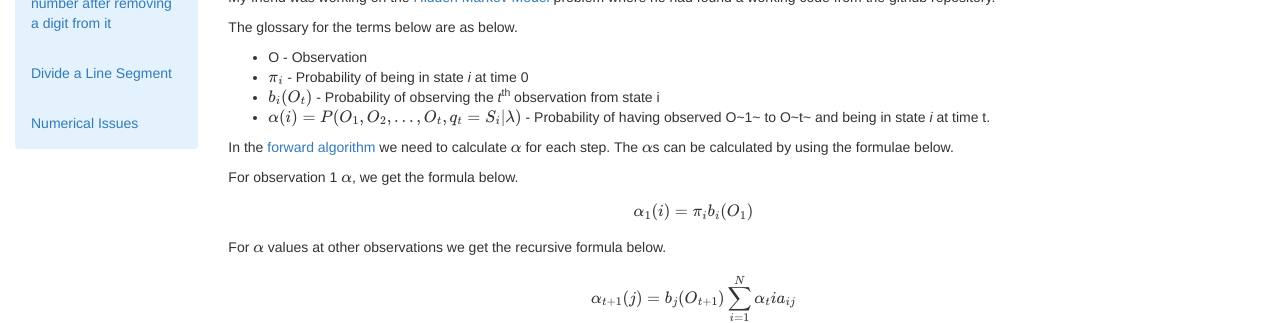
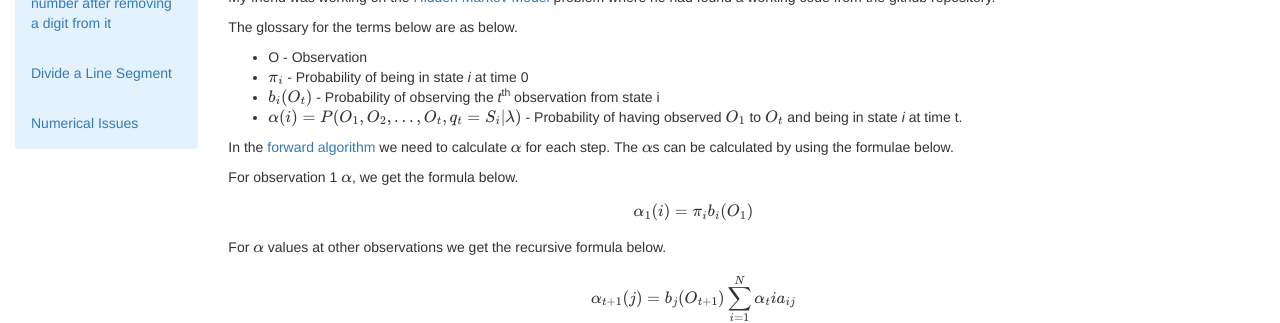
Before and after one commit to surajshetiya/surajshetiya.github.io, a Jekyll site: the page built from _posts/2017-03-04-Numerical-issues-machine-learning.md, in a window 1280 px wide and 900 px high. Shown: the part 183-506 px from the top of the window. Built offline with Jekyll 4.4.1, drawn with Linux system fonts in a browser that asks for light colours; formulas are drawn with MathJax 3.

Commit message:
Final commit?

```diff
--- a/_posts/2017-03-04-Numerical-issues-machine-learning.md
+++ b/_posts/2017-03-04-Numerical-issues-machine-learning.md
@@ -14,7 +14,7 @@ The glossary for the terms below are as below.
 * O - Observation
 * $$\pi_{i}$$ - Probability of being in state *i* at time 0
 * $$b_{i}(O_{t})$$ - Probability of observing the *t*<sup>th</sup> observation from state i
-* $$\alpha(i) = P(O_{1}, O_{2}, ... , O_{t}, q_{t} = S_{i} \vert \lambda) $$ - Probability of having observed O~1~ to O~t~ and being in state *i* at time t.
+* $$\alpha(i) = P(O_{1}, O_{2}, ... , O_{t}, q_{t} = S_{i} \vert \lambda) $$ - Probability of having observed $$O_{1}$$ to $$O_{t}$$ and being in state *i* at time t.
 
 In the [forward algorithm](https://en.wikipedia.org/wiki/Forward_algorithm) we need to calculate $$\alpha$$ for each step. The $$\alpha$$s can be calculated by using the formulae below.
 
```
